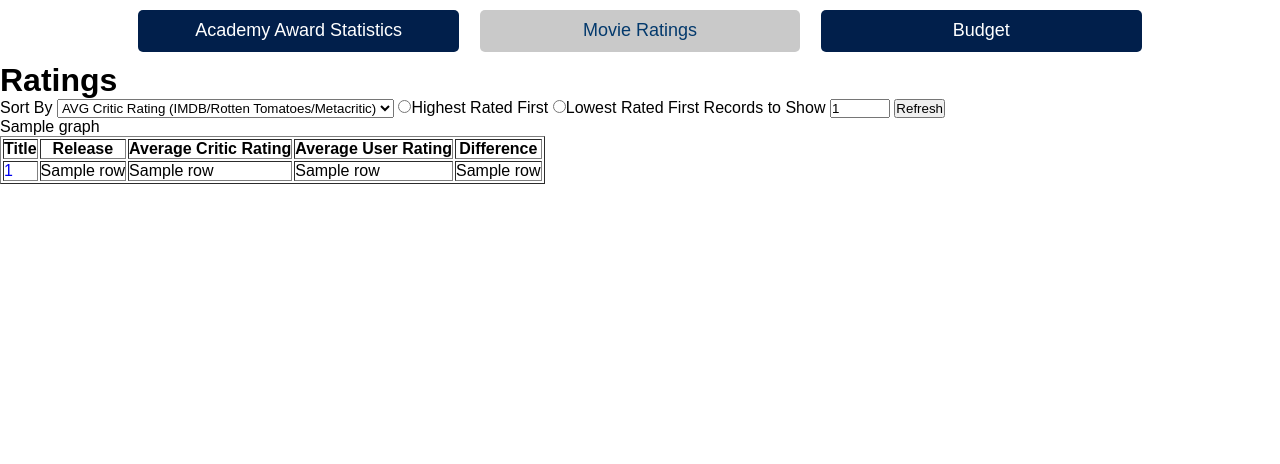
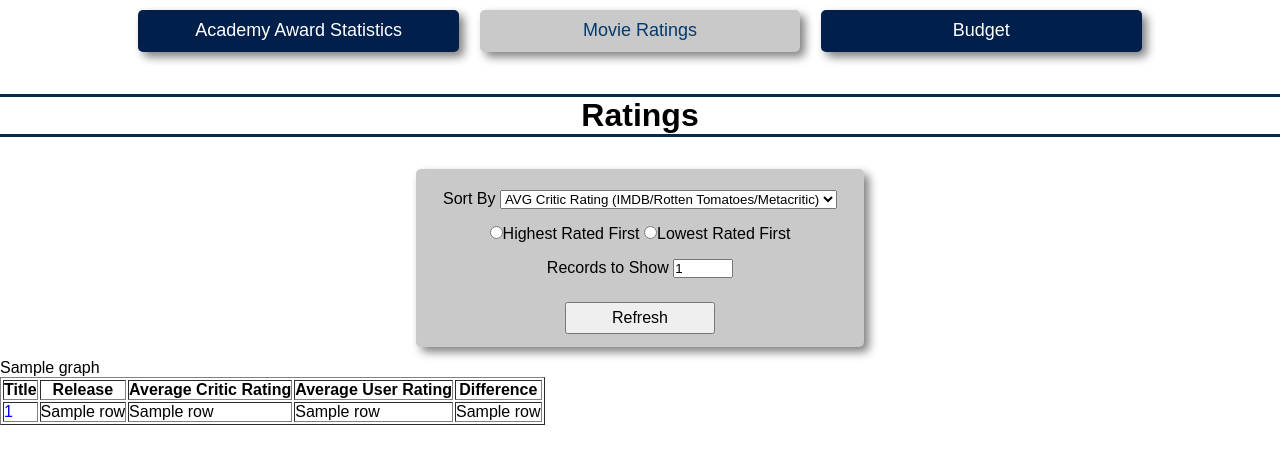
Before and after one commit to jonhartm/SI507_FinalProject, a Flask app: template templates/ratings.html in a window 1280 px wide. Shown: the top 464 px of the page. Run offline with Flask 2, Linux system fonts and the light colour scheme; the template is opened without the code that fills it: most values are stand-ins (such as "Sample title", 1, 10 or a date in 2020); some libraries are stand-ins or nearby versions.

Commit message:
styling for page titles and forms

```diff
--- a/scss/_common.scss
+++ b/scss/_common.scss
@@ -8,3 +8,6 @@ $dark-accent: #03396c;
 $white: #fff;
 $text: #08294f;
 $shadow: #808080;
+
+$heavy-border: 3px solid $text;
+$light-border: 1px solid $text;
--- a/scss/styles.scss
+++ b/scss/styles.scss
@@ -19,6 +19,7 @@ nav {
   a {
     background-color: $dark-background;
     border-radius: 5px;
+    box-shadow: 5px 5px 10px $shadow;
     color: $white;
     font-size: 18px;
     margin: 1%;
@@ -38,3 +39,33 @@ nav {
     color: $dark-accent;
   }
 }
+
+.page-title {
+  border-bottom: $heavy-border;
+  border-top: $heavy-border;
+  margin: 1em auto;
+  text-align: center;
+}
+
+form {
+  align-items: center;
+  background-color: $secondary-background;
+  border-radius: 5px;
+  box-shadow: 5px 5px 10px $shadow;
+  display: flex;
+  flex-flow: column;
+  margin: 1% auto;
+  padding: 1%;
+  width: 33%;
+
+  div {
+    margin: .5em 0;
+  }
+
+  [type="submit"] {
+    font-size: 16px;
+    height: 2em;
+    margin-top: 1em;
+    width: 150px;
+  }
+}
--- a/static/styles.css
+++ b/static/styles.css
@@ -14,6 +14,7 @@ nav {
   nav a {
     background-color: #011f4b;
     border-radius: 5px;
+    box-shadow: 5px 5px 10px #808080;
     color: #fff;
     font-size: 18px;
     margin: 1%;
@@ -28,4 +29,28 @@ nav {
     background-color: #c9c9c9;
     color: #03396c; }
 
+.page-title {
+  border-bottom: 3px solid #08294f;
+  border-top: 3px solid #08294f;
+  margin: 1em auto;
+  text-align: center; }
+
+form {
+  align-items: center;
+  background-color: #c9c9c9;
+  border-radius: 5px;
+  box-shadow: 5px 5px 10px #808080;
+  display: flex;
+  flex-flow: column;
+  margin: 1% auto;
+  padding: 1%;
+  width: 33%; }
+  form div {
+    margin: .5em 0; }
+  form [type="submit"] {
+    font-size: 16px;
+    height: 2em;
+    margin-top: 1em;
+    width: 150px; }
+
 /*# sourceMappingURL=styles.css.map */
--- a/templates/budget.html
+++ b/templates/budget.html
@@ -13,16 +13,20 @@
     <a href="/Ratings">Movie Ratings</a>
     <a href="/Budget" class="active">Budget</a>
   </nav>
-  <h1>Budget</h1>
+  <h1 class="page-title">Budget</h1>
   <h2>Top Films By Budget/Revenue</h2>
   <form method="POST">
+    <div class="form-option">
       <label for="budget_sort">Sort By</label>
       <select name="budget_sort">
         <option value="Budget" {% if budget_sort == 'Budget' %} selected {% endif %} >Highest Budget</option>
         <option value="Revenue" {% if budget_sort == 'Revenue' %} selected {% endif %} >Highest Revenue</option>
       </select>
+    </div>
+    <div class="form-option">
       <label for="budget_limit">Records to Show</label>
       <input type="number" name="budget_limit" value={{budget_limit}} step=10 min=0 max=160>
+    </div>
     <input type="submit" value="Refresh">
   </form>
   {{budget_graph|safe}}
--- a/templates/movie.html
+++ b/templates/movie.html
@@ -13,7 +13,7 @@
     <a href="/Ratings">Movie Ratings</a>
     <a href="/Budget">Budget</a>
   </nav>
-  <h1>Details for {{details.title}} ({{details.release[:4]}})</h1>
+  <h1 class="page-title">Details for {{details.title}} ({{details.release[:4]}})</h1>
   {% if details.poster %}<img src="{{details.poster}}">{% endif %}
   <h2>Rated {{details.rating}}</h2>
   {% if details.getProfit() %}
--- a/templates/person.html
+++ b/templates/person.html
@@ -13,7 +13,7 @@
     <a href="/Ratings">Movie Ratings</a>
     <a href="/Budget">Budget</a>
   </nav>
-  <h1>Details for {{person}}</h1>
+  <h1 class="page-title">Details for {{person}}</h1>
   <div class="role_data">
     <table border=1>
       <tr>
--- a/templates/ratings.html
+++ b/templates/ratings.html
@@ -13,21 +13,26 @@
     <a href="/Ratings" class="active">Movie Ratings</a>
     <a href="/Budget">Budget</a>
   </nav>
-  <h1>Ratings</h1>
+  <h1 class="page-title">Ratings</h1>
   <form method="POST">
+    <div class="form-option">
       <label for="sort_by">Sort By</label>
       <select name="sort_by" id="sort_by">
         <option value="AvgCriticRating" {% if sort == 'AvgCriticRating' %} selected {% endif %} >AVG Critic Rating (IMDB/Rotten Tomatoes/Metacritic)</option>
         <option value="AvgUserRating" {% if sort == 'AvgUserRating' %} selected {% endif %} >AVG User Rating (GroupLens)</option>
         <option value="RatingDiff" {% if sort == 'RatingDiff' %} selected {% endif %} >Difference Between Critic and User ratings</option>
       </select>
+    </div>
 
-    <input type="radio" name="ordering" value="DESC" {% if order == 'DESC' %} checked {% endif %} ></input><label for="ordering" id="order_desc">(Loading...)</label>
-    <input type="radio" name="ordering" value="ASC" id="order_desc" {% if order == 'ASC' %} checked {% endif %} ><label for="ordering" id="order_asc">(Loading...)</label>
-    </input>
+    <div class="form-option">
+      <input type="radio" name="ordering" value="DESC" {% if order == 'DESC' %} checked {% endif %} ></input><label for="ordering" id="order_desc">(Loading...)</label></input>
+      <input type="radio" name="ordering" value="ASC" id="order_desc" {% if order == 'ASC' %} checked {% endif %} ><label for="ordering" id="order_asc">(Loading...)</label></input>
+    </div>
 
+    <div class="form-option">
       <label for="count">Records to Show</label>
       <input type="number" name="count" value={{count}} step=10 min=0 max=160>
+    </div>
 
     <input type="submit" value="Refresh">
   </form>
--- a/templates/user.html
+++ b/templates/user.html
@@ -13,20 +13,24 @@
     <a href="/Ratings">Movie Ratings</a>
     <a href="/Budget">Budget</a>
   </nav>
-  <h1>Details for User ID {{id}}</h1>
+  <h1 class="page-title">Details for User ID {{id}}</h1>
   <h3>Average Rating: {{ratings.getAvgRating()}}</h3>
   <h3>Average Difference vs Overall: {{ratings.getAvgDifference()}}</h3>
   {{rating_counts|safe}}
   <div class="user_ratings">
     <form method="POST">
+      <div class="form-option">
         <label for="sort_by">Sort By:</label>
         <select name="sort_by">
           <option value="UserRating" {% if sort == 'UserRating' %} selected {% endif %}>User's Rating</option>
           <option value="AvgUserRating" {% if sort == 'AvgUserRating' %} selected {% endif %}>Average User Rating</option>
           <option value="Difference" {% if sort == 'Difference' %} selected {% endif %}>Difference Between User and Average</option>
         </select>
+      </div>
+      <div class="form-option">
         <input type="radio" name="ordering" value="desc" {% if order == 'desc' %} checked {% endif %} ></input><label for="ordering">Highest First</label>
         <input type="radio" name="ordering" value="asc" {% if order == 'asc' %} checked {% endif %} ></input><label for="ordering">Lowest First</label>
+      </div>
       <input type="submit" value="Refresh">
     </form>
     <table border=1>
```
Also changed, not shown: templates/AA_winners.html (+7 -4 lines), 1 other file. Lines whose indentation alone changed are shown as unchanged.
